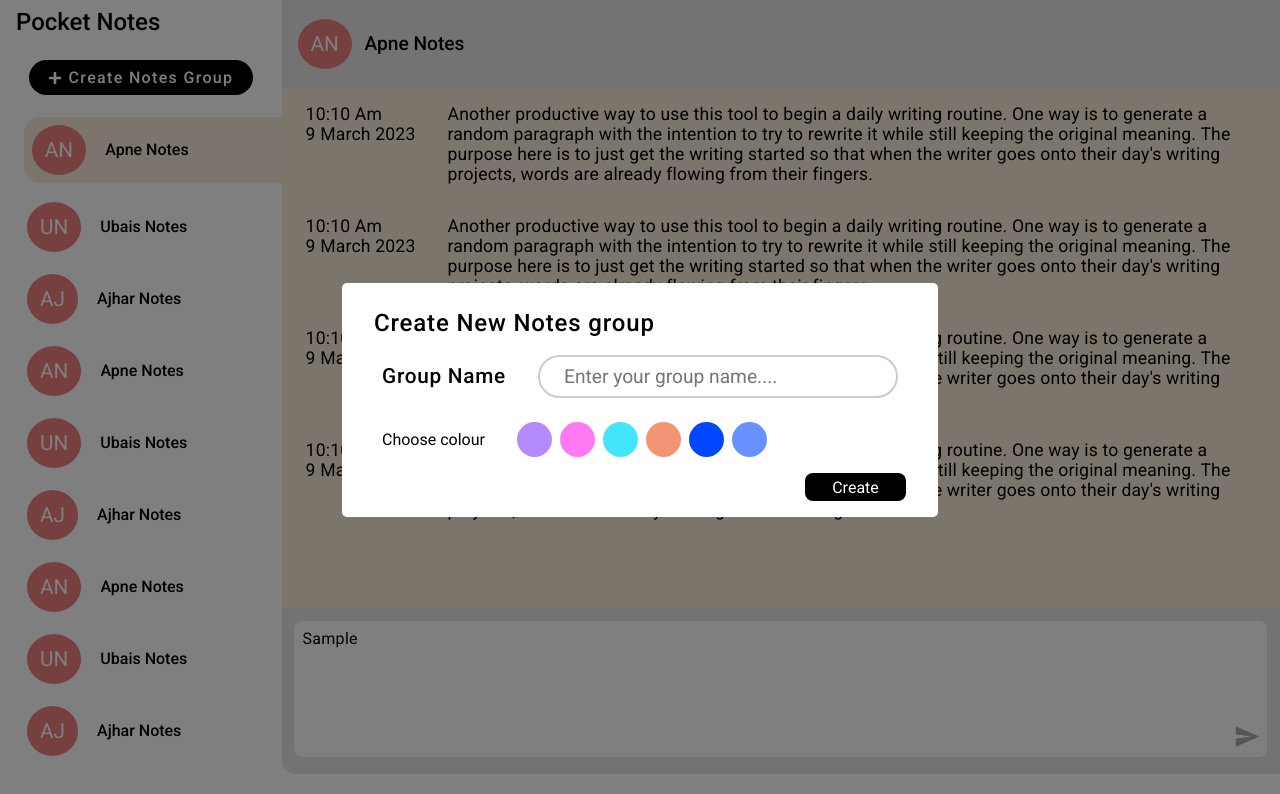
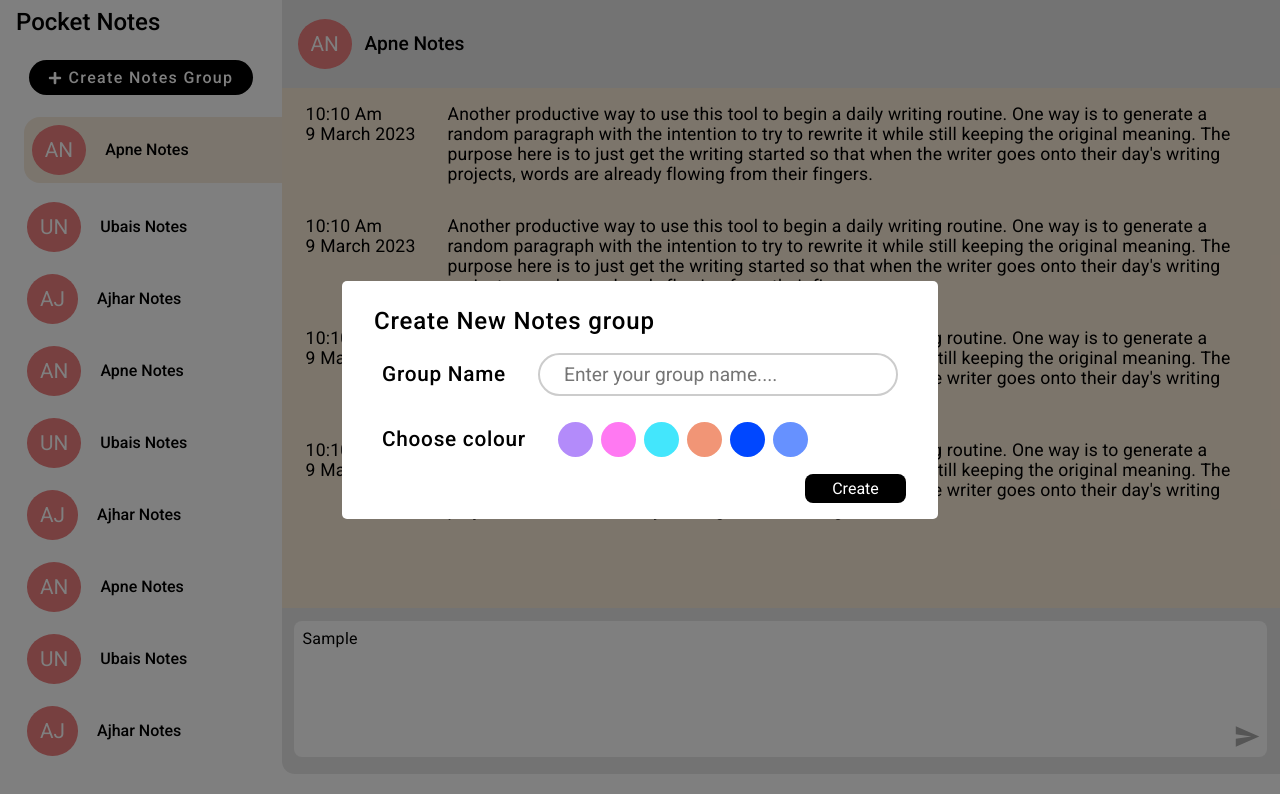
Before and after one commit to Ubais88/notes_app_using_react, a React (Create React App) app: page / in a window 1280 px wide. Both pictures are taken after typing "Sample" into the empty fields and a click on the button "Create Notes Group". Shown: the top 794 px of the page. Built offline with nearby package versions, Linux system fonts and the light colour scheme.

Commit message:
Modal added

```diff
--- a/src/Styles/Modal.module.css
+++ b/src/Styles/Modal.module.css
@@ -33,7 +33,7 @@
         gap: 1.5rem;
         margin: 0.5rem;
 
-        >.inputContainer{
+        >.inputContainer ,.colorContainer{
             display: flex;
             align-items: center;
             gap: 2rem;
@@ -57,6 +57,20 @@
                 font-weight: 400;
                 text-align: left;
                 cursor: pointer;
+
+            }
+
+            >.colorContainer,>.colors{
+                display: flex;
+                flex-direction: row;
+                gap: 0.5rem;
+
+                >*{
+                    height: 35px;
+                    width: 35px;
+                    border-radius: 50%;
+                    cursor: pointer;
+                }
             }
         }
 
@@ -79,22 +93,3 @@
         }
     }
 }
-
-.colorContainer{
-    display: flex;
-    align-items: center;
-    gap: 2rem;
-
-    .colors{
-        display: flex;
-        flex-direction: row;
-        gap: 0.5rem;
-
-        >*{
-            height: 35px;
-            width: 35px;
-            border-radius: 50%;
-            cursor: pointer;
-        }
-    }
-}
```
